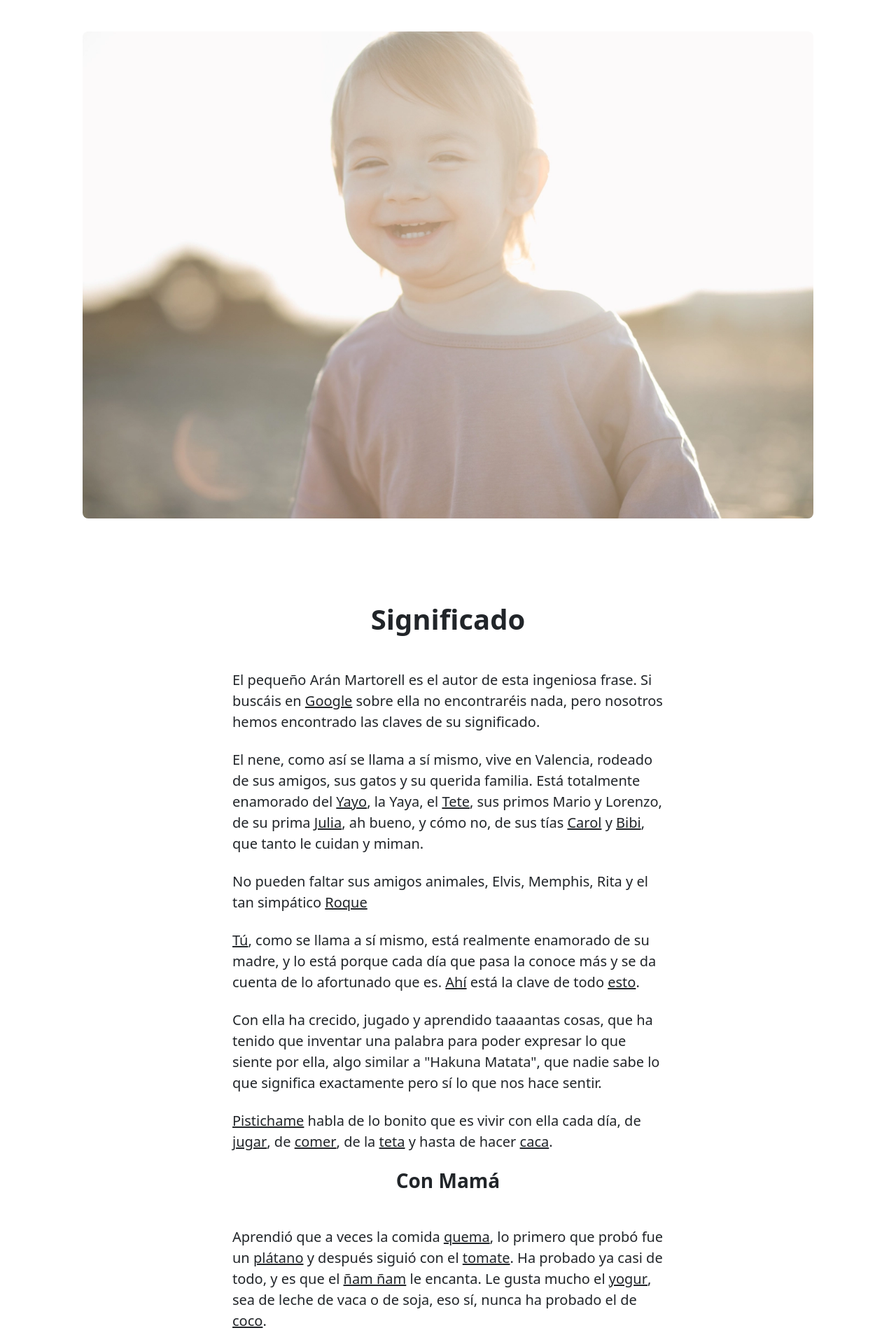
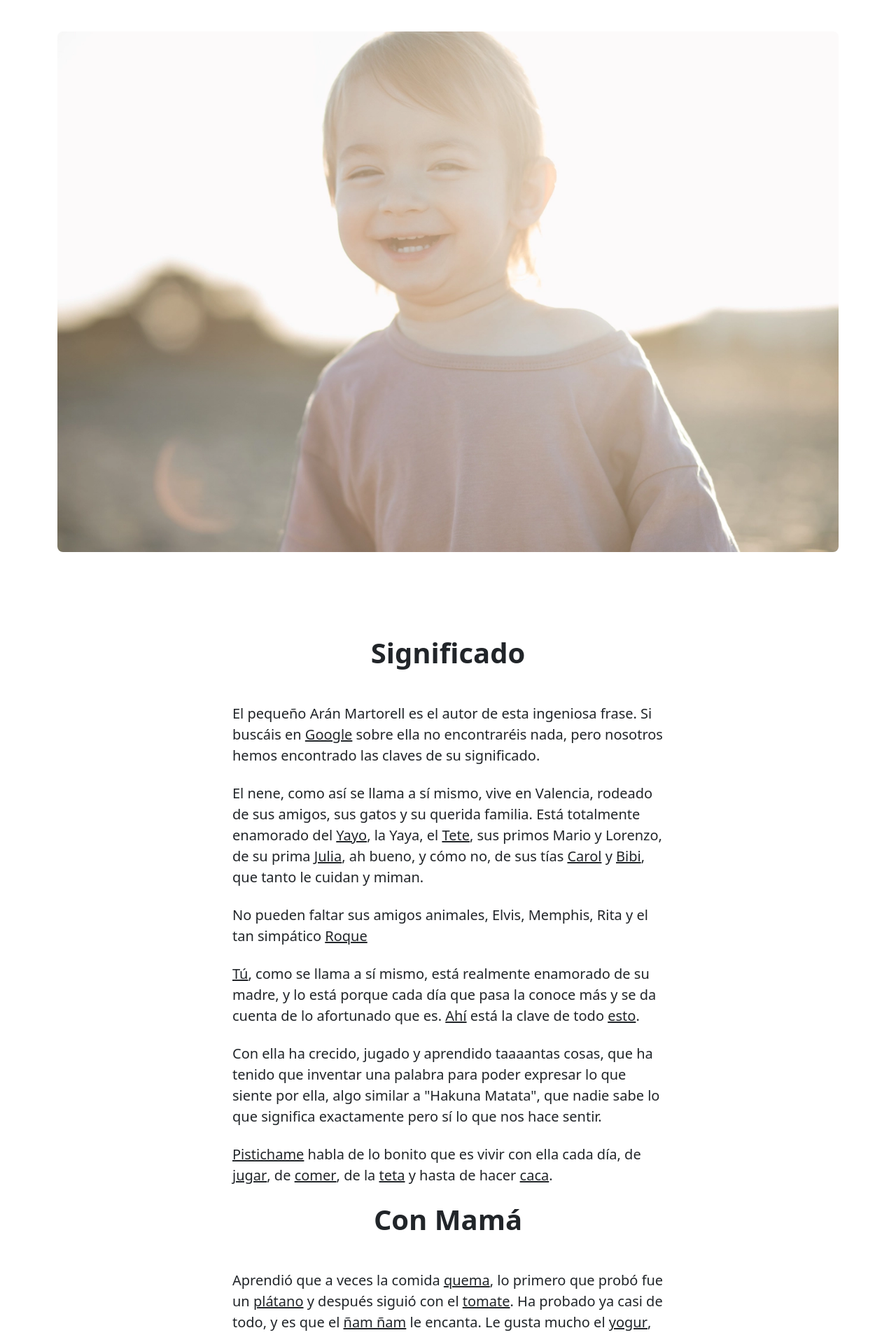
Before and after one commit to Gonzaloalcina/pistichame, a website: page index.html in a window 1280 px wide. Shown: the part 455-2363 px from the top of the page at 70% size. Drawn offline with nearby package versions, Linux system fonts and the light colour scheme.

Commit message:
spacing updates

```diff
--- a/index.html
+++ b/index.html
@@ -32,7 +32,7 @@
                   </div>
                 </div>
                 <div class="overflow-hidden">
-                  <div class="container px-5">
+                  <div class="container">
                     <img
                       src="assets/image/aran.webp"
                       class="img-fluid rounded-3 mb-4"
@@ -48,7 +48,7 @@
               </div>
         </section>
         <section id="significado">
-            <div class="px-4 py-5 my-5">
+            <div class="px-4 py-5 mt-5">
                 <h2 class="display-6 fw-bold text-body-emphasi text-center mb-5">Significado</h2>
                 <div class="col-lg-6 mx-auto">
                   <p class="lead mb-4">El pequeño Arán Martorell es el autor de esta ingeniosa frase. Si buscáis en <button class="audio" data-audio="assets/audio/gogui.wav">Google</button> sobre ella no encontraréis nada, pero nosotros hemos encontrado las claves de su significado.</p>
@@ -57,7 +57,7 @@
                   <p class="lead mb-4"><button class="audio" data-audio="assets/audio/tu.wav">Tú</button>, como se llama a sí mismo, está realmente enamorado de su madre, y lo está porque cada día que pasa la conoce más y se da cuenta de lo afortunado que es. <button class="audio" data-audio="assets/audio/ahi.wav">Ahí</button> está la clave de todo <button class="audio" data-audio="assets/audio/esto.wav">esto</button>.</p>
                   <p class="lead mb-4">Con ella ha crecido, jugado y aprendido taaaantas cosas, que ha tenido que inventar una palabra para poder expresar lo que siente por ella, algo similar a "Hakuna Matata", que nadie sabe lo que significa exactamente pero sí lo que nos hace sentir.</p>
                   <p class="lead mb-4"><button class="audio" data-audio="assets/audio/pistichame.wav">Pistichame</button> habla de lo bonito que es vivir con ella cada día, de <button class="audio" data-audio="assets/audio/jugar.wav">jugar</button>, de <button class="audio" data-audio="assets/audio/comer.wav">comer</button>, de la <button class="audio" data-audio="assets/audio/teta.wav">teta</button> y hasta de hacer <button class="audio" data-audio="assets/audio/caca.wav">caca</button>.</p>
-                  <h3 id="con-mama" class="display-7 fw-bold text-body-emphasi text-center mb-5">Con Mamá</h3>
+                  <h2 id="con-mama" class="display-6 fw-bold text-body-emphasi text-center mb-5">Con Mamá</h2>
                   <p class="lead mb-4">Aprendió que a veces la comida <button class="audio" data-audio="assets/audio/quema.wav">quema</button>, lo primero que probó fue un <button class="audio" data-audio="assets/audio/platano.wav">plátano</button> y después siguió con el <button class="audio" data-audio="assets/audio/tomate.wav">tomate</button>. Ha probado ya casi de todo, y es que el <button class="audio" data-audio="assets/audio/ñam.wav">ñam ñam</button> le encanta. Le gusta mucho el <button class="audio" data-audio="assets/audio/yogur.wav">yogur</button>, sea de leche de vaca o de soja, eso sí, nunca ha probado el de <button class="audio" data-audio="assets/audio/coco.wav">coco</button>.</p>
                   <p class="lead mb-4">La música le vuelve loco, su instrumento favorito es el violín, que suena <button class="audio" data-audio="assets/audio/violin.wav">así</button>, pero tiene bastante debilidad por la <button class="audio" data-audio="assets/audio/flauta.wav">flauta</button>, y como no sabe tocarla, pues se apaña con la <button class="audio" data-audio="assets/audio/armonica.wav">armonica</button> para quitarse el gusanillo.</p>
                   <p class="lead mb-4">Se pone muy feliz por empezar cada día con mamá, eso sí que es empezar las mañanas con buen <button class="audio" data-audio="assets/audio/pie.wav">pie</button>. Es tan divertida con él que a veces lo único que se oye es esta <button class="audio" data-audio="assets/audio/risa.wav">risa</button> por todas partes. Mamá es muy cariñosa e inteligente. Sabe muchas muchas cosas. De hecho es experta en animales. Gracias a ella el nene sabe cómo suena un <button class="audio" data-audio="assets/audio/caballo.wav">caballo</button>, cómo ladra un <button class="audio" data-audio="assets/audio/perro.wav">perro</button>, cómo hace la <button class="audio" data-audio="assets/audio/vaca.wav">vaca</button> y hasta cómo hace caca un <button class="audio" data-audio="assets/audio/raton.wav">raton</button>.</p>
@@ -116,10 +116,10 @@
 
         </section>
         <section>
-          <div class="px-4 py-5 my-5">
+          <div class="px-4 py-5 mb-5">
               <div class="col-lg-6 mx-auto">
                 <p class="lead mb-4">Le encanta ir con ella por la calle de la <button class="audio" data-audio="assets/audio/mano.wav">mano</button>, y también salir juntos con el <button class="audio" data-audio="assets/audio/coche.wav">coche</button>. Están guapísimos siempre con la <button class="audio" data-audio="assets/audio/ropa.wav">ropa</button> que se ponen a conjunto, combinando a la perfección hasta los colores de cada <button class="audio" data-audio="assets/audio/calcetin.wav">calcetín</button>. A veces se pone tan tan contento por estar con ella que dice cosas indescifrables como <button class="audio" data-audio="assets/audio/pupitapupito.wav">pupitapupito</button>, una variante de nuestro Pistichame.</p>
-                <h3 id="conclusion" class="display-7 fw-bold text-body-emphasi text-center mb-5">Conclusión</h3>
+                <h2 id="conclusion" class="display-6 fw-bold text-body-emphasi text-center mb-5">Conclusión</h2>
                 <p class="lead mb-4">Esta palabra mágica que tanto repite Arán no quiere decir otra cosa que lo mucho que quiere a su madre, lo agradecido que está por todo lo que hace y lo enamorado que se siente. A veces, cuando <button class="audio" data-audio="assets/audio/no.wav">no</button> existen palabras para describir algo tan grande, hay que inventarse una y añadirla al diccionario de Aranés.</p>
                 <p class="lead mb-4">Si no te ha quedado claro, siempre puedes quedarte haciendo <button class="audio" data-audio="assets/audio/ee.wav">ee</button> para reflexionar e intentar entenderlo, incluso haciendo <button class="audio" data-audio="assets/audio/eeee.wav">eeee</button> más profundamente por si te hace falta pensar fuerte, pero la conclusión es esa, que Pistichame es puro amor por su madre.</p>
               </div>
--- a/js/main.js
+++ b/js/main.js
@@ -13,9 +13,7 @@ class Main {
             interval: 5000,
             touch: false
         })
-
         carousel.cycle();
-
     }
     events() {
         this.DOM.audios.forEach(audio => {
```
